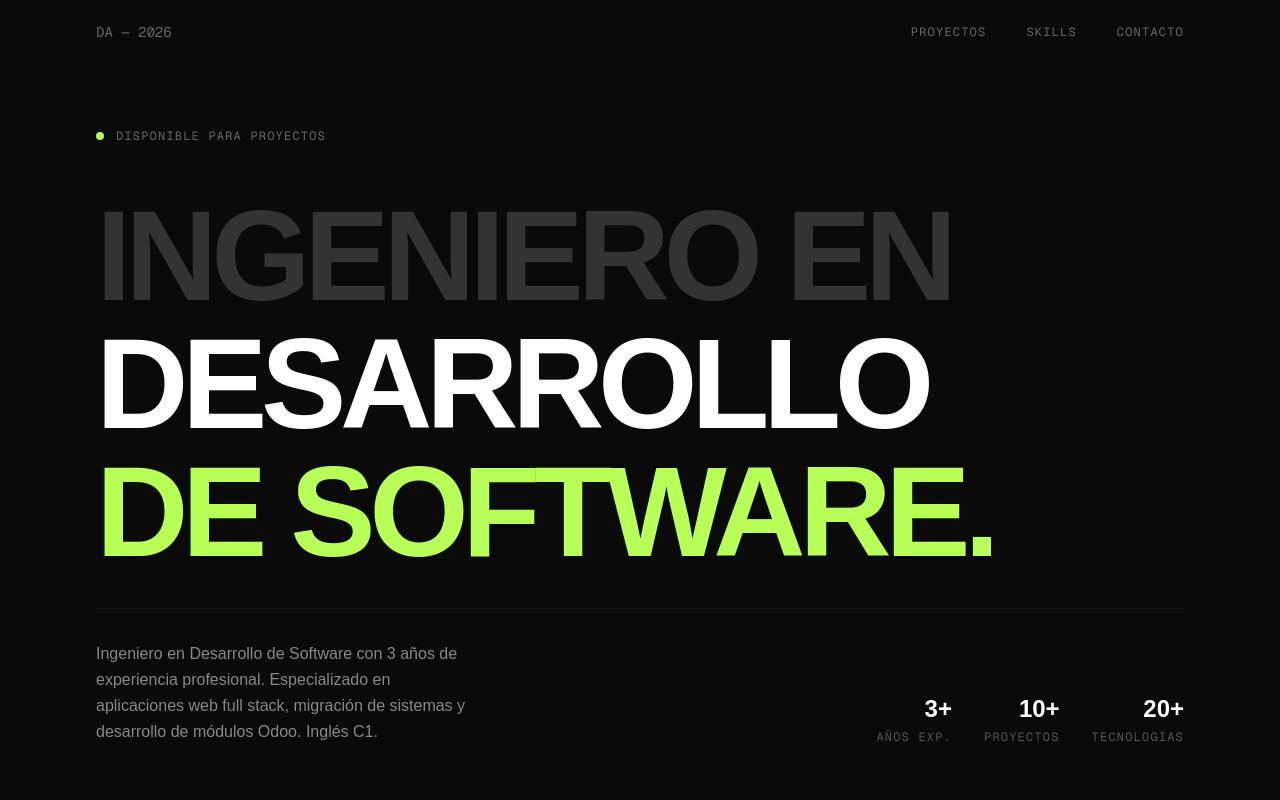
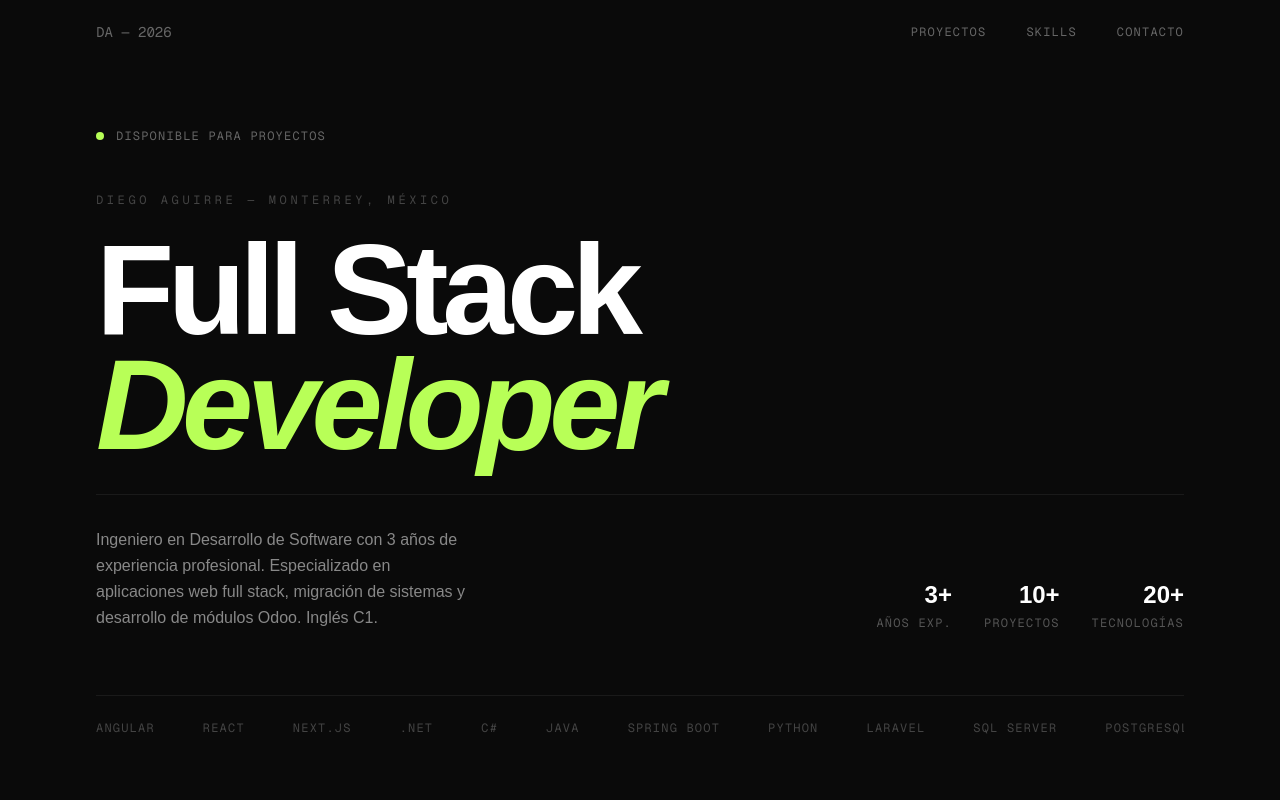
Before and after one commit to Diego51602/PortafolioDiego, a Next.js app: page / in a window 1280 px wide. Shown: the top 800 px of the page. Built offline with nearby package versions, Linux system fonts and the light colour scheme.

Commit message:
update: hero mas elegante con nombre y italic

```diff
--- a/app/components/Hero.js
+++ b/app/components/Hero.js
@@ -8,12 +8,11 @@ export default function Hero() {
         </div>
 
         <div className="mb-8">
-          <h1 className="text-[clamp(3.5rem,10vw,9rem)] font-black leading-none tracking-tighter uppercase">
-            <span className="text-[#333]">Ingeniero en</span>
+          <p className="font-mono text-xs text-[#444] uppercase tracking-[0.3em] mb-6">Diego Aguirre — Monterrey, México</p>
+          <h1 className="text-[clamp(3.5rem,10vw,9rem)] font-black leading-[0.9] tracking-tighter">
+            <span className="text-white">Full Stack</span>
             <br />
-            <span className="text-white">Desarrollo</span>
-            <br />
-            <span className="text-[#b8ff57]">de Software.</span>
+            <span className="italic text-[#b8ff57] font-black">Developer</span>
           </h1>
         </div>
 
```
